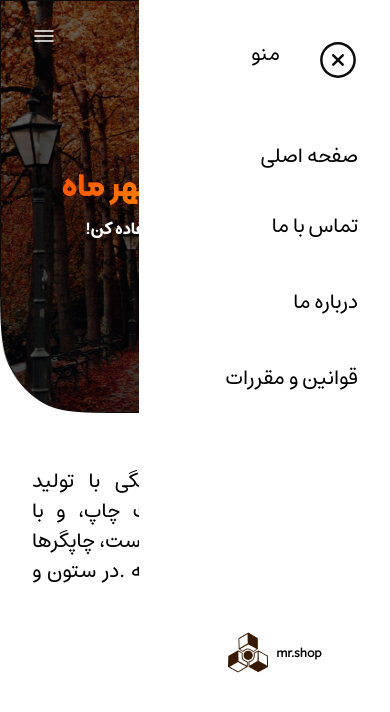
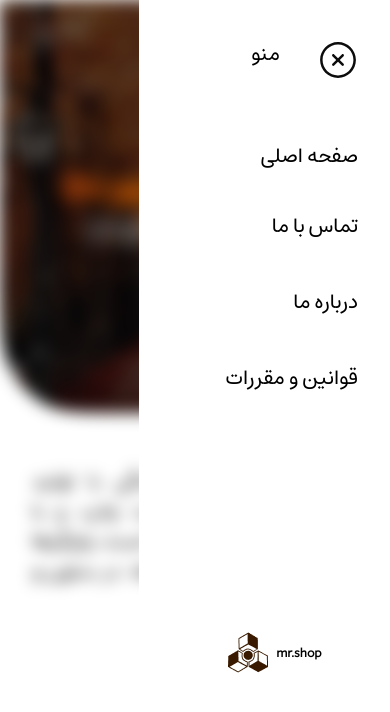
Before and after one commit to amirr-hossein/mehr, a website: page index.html in a window 390 px wide. Both pictures are taken after a click on the element 211 px from the left and 36 px from the top of the page. Drawn offline with Linux system fonts and the light colour scheme.

Commit message:
update=>fix bug  blur backward menu

```diff
--- a/assets/css/input.css
+++ b/assets/css/input.css
@@ -70,3 +70,6 @@
   -webkit-background-clip: text;
   -webkit-text-fill-color: transparent;
 }
+/* .blur{
+  backdrop-filter: blur(10px);
+} */
--- a/assets/js/script.js
+++ b/assets/js/script.js
@@ -2,11 +2,14 @@ const $ = document;
 const humbarger = $.querySelector(".humbarger");
 const menu = $.querySelector(".menu");
 const close = $.querySelector(".close");
-function clickHandler(flex, hidden) {
+const isblur = $.querySelectorAll(".isblur");
+function clickHandler(flex, hidden,blur) {
     return function() {
         menu.classList.add(flex);
         menu.classList.remove(hidden);
+        for(let i=0;i<isblur.length;i++)
+        isblur[i].classList.toggle(blur)
     }
 }
-humbarger.addEventListener("click", clickHandler("flex", "hidden"));
-close.addEventListener("click", clickHandler("hidden", "flex"));
+humbarger.addEventListener("click", clickHandler("flex", "hidden","blur"));
+close.addEventListener("click", clickHandler("hidden", "flex","blur"));
--- a/index.html
+++ b/index.html
@@ -7,8 +7,8 @@
     <link rel="stylesheet" href="./assets/css/tailwind.css" />
   </head>
   <body class="mt-0 p-0 box-border" dir="ltr">
-    <div class="hero h-[413px] md:h-full md:hidden relative">
-      <div class="ml-[32px] pt-[24px]">
+    <div class="hero h-[413px] md:h-full md:hidden relative isblur">
+      <div class="ml-[32px] pt-[24px] isblur">
         <span class="humbarger">
           <svg
             width="24"
@@ -31,6 +31,17 @@
             />
           </svg>
         </span>
+      </div>
+      <div class="mt-[113px] isblur">
+        <h1 class="text-[32px] font-kBold text-white text-center">
+          جشنواره بزرگ <span class="txtGra">مهر ماه</span>
+        </h1>
+        <h2
+          class="text-[16px] text-white font-estedadBold text-center mt-[8px]"
+        >
+          !تا فرصت هست ازش استفاده کن
+        </h2>
+      </div>
     </div>
     <div class="flex justify-end">
       <div
@@ -83,24 +94,15 @@
             <a href="#">قوانین و مقررات</a>
           </li>
         </ul>
-          <div class="flex items-center lg:ml-[52px] md:ml-[32px] w-[59vw] justify-center mb-[40px]">
+        <div
+          class="flex items-center lg:ml-[52px] md:ml-[32px] w-[59vw] justify-center mb-[40px]"
+        >
           <img src="./assets/img/icon.png" alt="" />
           <p class="font-Inter font-bold text-textIcon ml-[8px]">mr.shop</p>
         </div>
       </div>
     </div>
-      <div class="mt-[113px]">
-        <h1 class="text-[32px] font-kBold text-white text-center">
-          جشنواره بزرگ <span class="txtGra">مهر ماه</span>
-        </h1>
-        <h2
-          class="text-[16px] text-white font-estedadBold text-center mt-[8px]"
-        >
-          !تا فرصت هست ازش استفاده کن
-        </h2>
-      </div>
-    </div>
-    <div class="flex">
+    <div class="flex isblur relative -z-[1]">
       <div>
         <img
           class="w-[100vw] h-[100vh] md:block hidden"
```
Also changed, not shown: assets/css/tailwind.css. Lines whose indentation alone changed are shown as unchanged.
